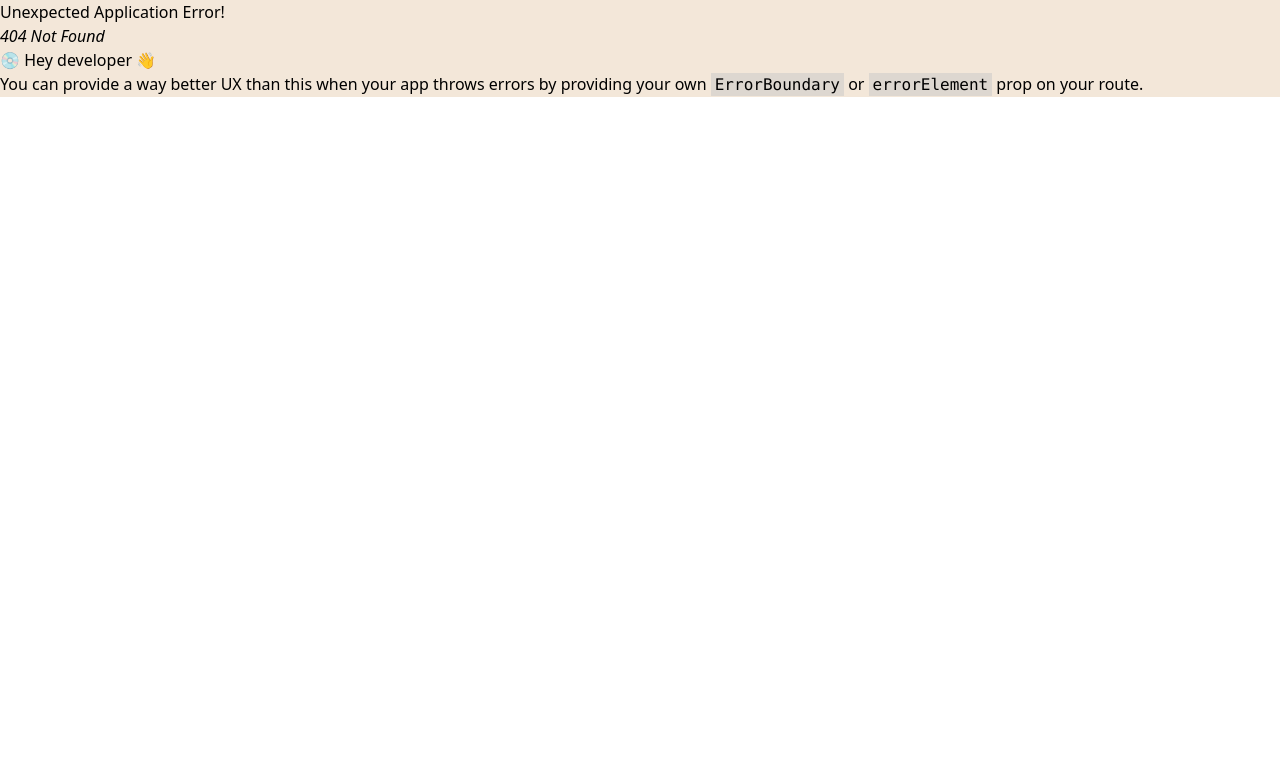
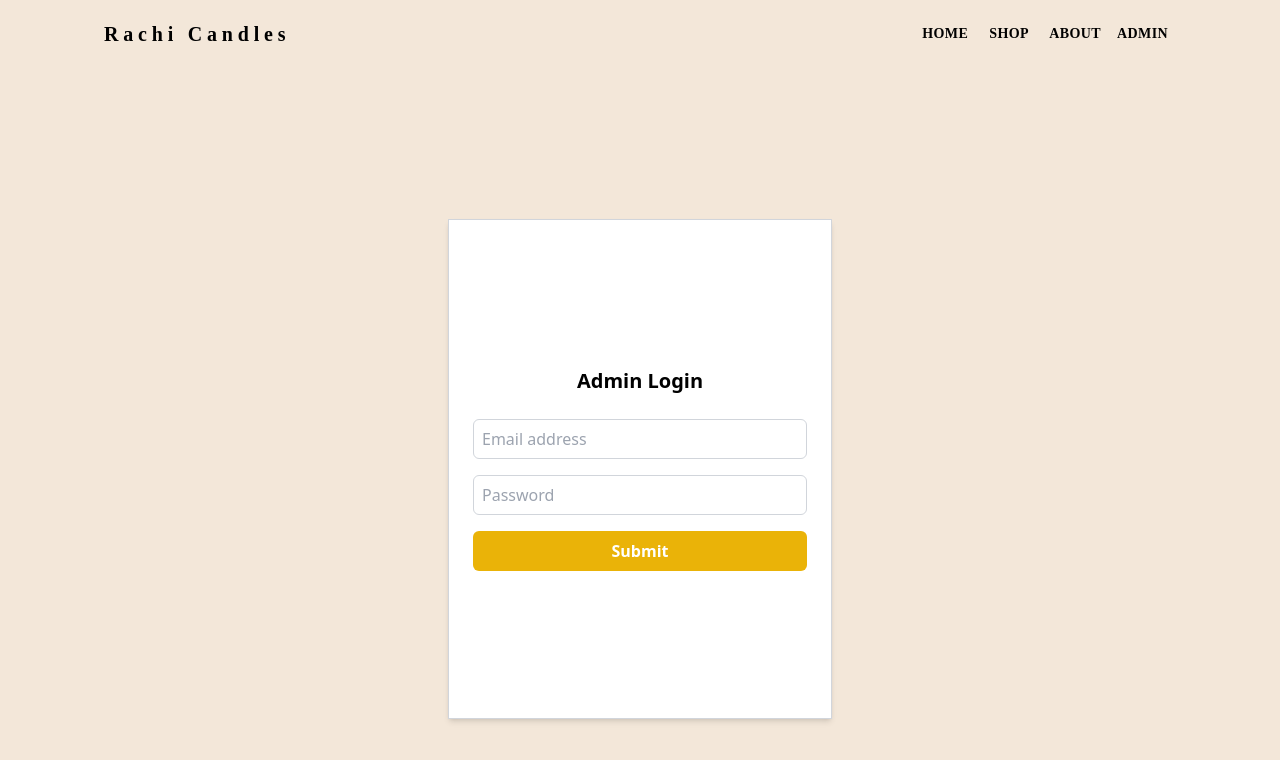
Before and after one commit to vigneshherao/rachicandles_frontend, a React (Create React App) app: page /Login in a window 1280 px wide. Before the commit this address had no page. Shown: the top 760 px of the page. Built offline with nearby package versions, Linux system fonts and the light colour scheme.

Commit message:
Navbar changes along with style changes

```diff
--- a/src/App.js
+++ b/src/App.js
@@ -3,6 +3,7 @@ import HomePage from "./components/HomePage";
 import Header from "./components/Header";
 import Shop from "./components/Shop";
 import About from "./components/About";
+import Login from "./components/Login";
 
 function App() {
   const appRouter = createBrowserRouter([
@@ -22,6 +23,10 @@ function App() {
           path: "/About",
           element: <About />,
         },
+        {
+          path: "/Login",
+          element: <Login />,
+        },
       ],
     },
   ]);
--- a/src/components/NavBar.js
+++ b/src/components/NavBar.js
@@ -56,7 +56,7 @@ const NavBar = () => {
               pl: { md: 10 },
             }}
           >
-            Rachi Candles
+            <Link to={"/"}>Rachi Candles</Link>
           </Typography>
 
           <Box sx={{ flexGrow: 1, display: { xs: "flex", md: "none" } }}>
@@ -153,6 +153,18 @@ const NavBar = () => {
                 <Link to={page}> {page}</Link>
               </Button>
             ))}
+            <Button
+              onClick={handleCloseNavMenu}
+              sx={{
+                my: 2,
+                color: "black",
+                display: "block",
+                fontFamily: "cursive",
+                fontWeight: 550,
+              }}
+            >
+              <Link to={"/Login"}> Admin</Link>
+            </Button>
           </Box>
         </Toolbar>
       </Container>
--- a/src/components/login.js
+++ b/src/components/login.js
@@ -5,29 +5,25 @@ const Login = () => {
   const passwordRef = useRef(null);
 
   return (
-    <div className="flex justify-center items-center min-h-screen bg-gray-200">
-      <div className="bg-white w-full max-w-sm border border-gray-300 p-6 shadow-md">
+    <div className="flex justify-center items-center min-h-screen bg-[#f3e7d9]">
+      <div className="bg-white h-[500px] w-full max-w-sm border border-gray-300 p-6 shadow-md flex flex-col justify-center items-center">
         <h2 className="text-xl font-bold text-center mb-6">Admin Login</h2>
-        <form>
-          <div className="relative mb-4 mt-6">
+        <form className="w-full">
+          <div className="relative mb-4">
             <input
               ref={emailRef}
               type="email"
               placeholder="Email address"
-              className={`w-full h-10 p-2 border
-               "border-gray-300"
-              rounded-md`}
+              className="w-full h-10 p-2 border border-gray-300 rounded-md"
             />
           </div>
 
-          <div className="relative mb-4 mt-6">
+          <div className="relative mb-4">
             <input
               ref={passwordRef}
               type="password"
               placeholder="Password"
-              className={`w-full h-10 p-2 border
-               "border-gray-300"
-              rounded-md`}
+              className="w-full h-10 p-2 border border-gray-300 rounded-md"
             />
           </div>
 
```
